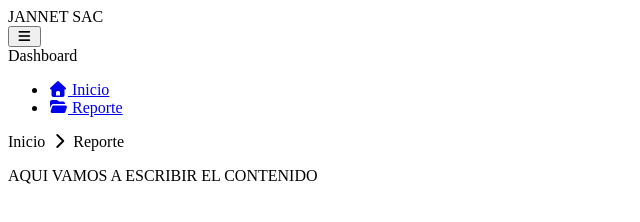
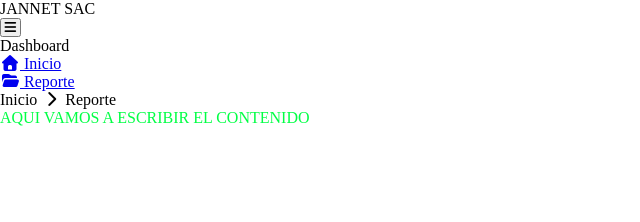
Before and after one commit to Diego30k-tec/Java_Web_Bodega_Monica, a plain HTML site: page dashboard.htm in a window 1280 px wide. Shown: the whole page, without its empty margins (0-640 px from the left). Drawn offline with Linux system fonts and the light colour scheme.

Commit message:
cambio de color y otra cosa
usar variables es lo que hoy esta de moda

```diff
--- a/dashboard.css
+++ b/dashboard.css
@@ -0,0 +1,17 @@
+@import url('https://fonts.googleapis.com/css2?family=Poppins:ital,wght@0,100;0,200;0,300;0,400;0,500;0,600;0,700;0,800;0,900;1,100;1,200;1,300;1,400;1,500;1,600;1,700;1,800;1,900&display=swap');
+
+/*Editemos todo*/
+*{
+    margin: 0 ;
+    padding: 0;
+    box-sizing: border-box;
+}
+
+:root{
+    --bg: #f5f5f5;  /*backbround o fondo de la pagina*/
+    --text: #00ff44; /*#1a1a1a; color del texto principal*/
+}
+
+.main-content{
+    color: var(--text);
+}
```
Also changed, not shown: dashboard.htm (+1 -1 lines).
